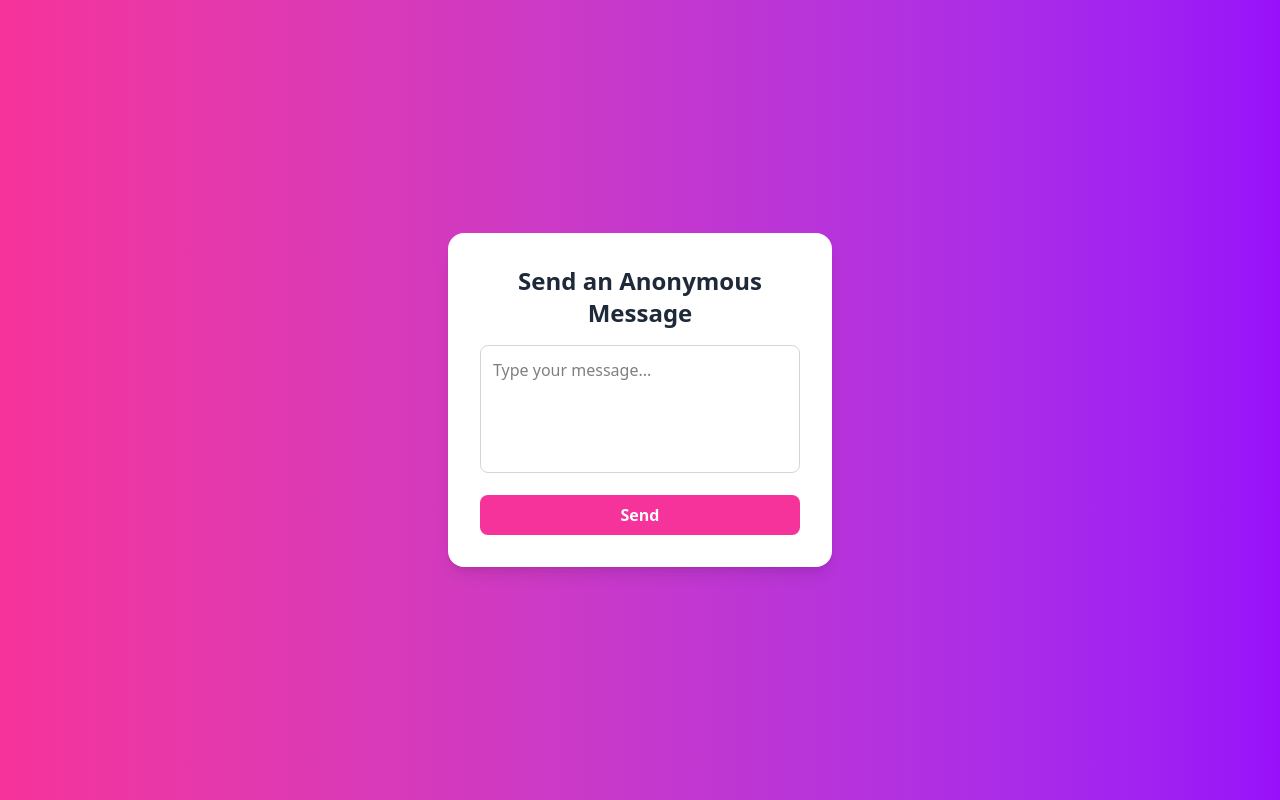
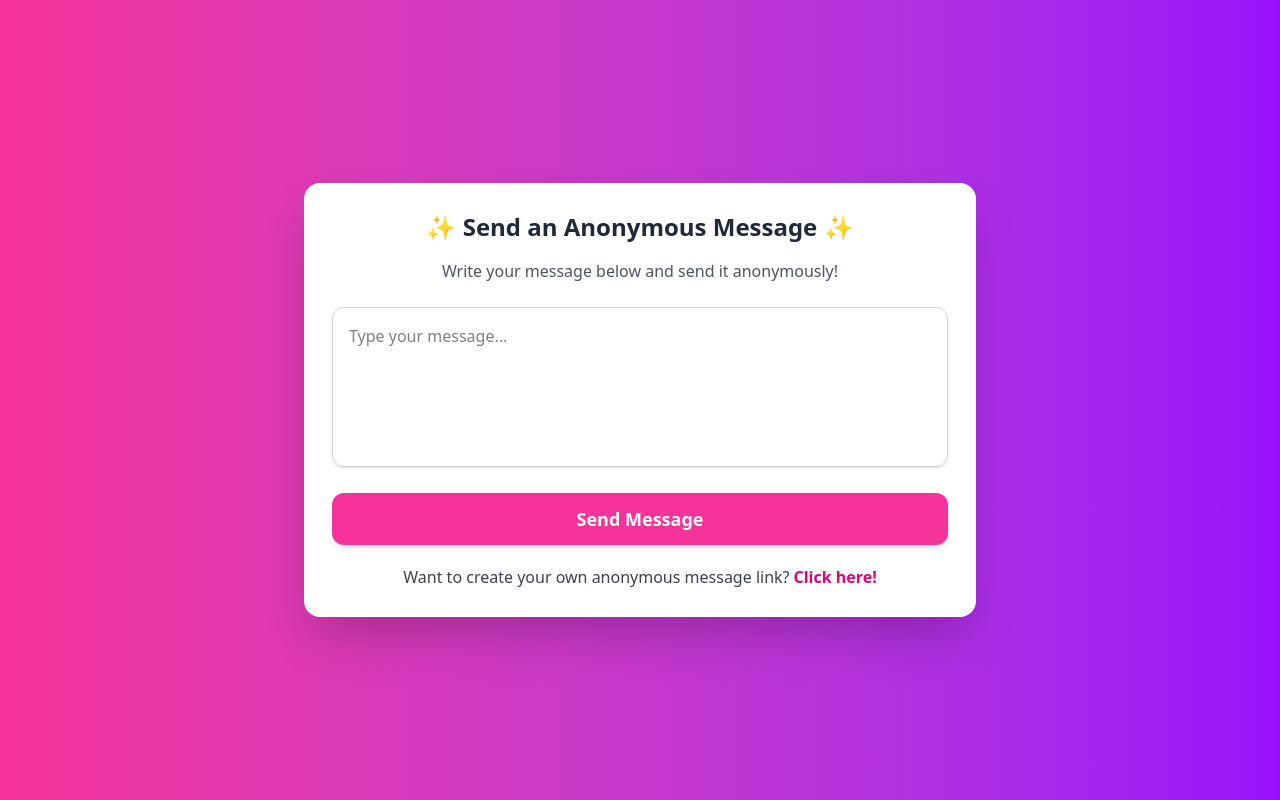
Before and after one commit to Kaif0506/anonymas-message, a React (Vite) app in the folder anonymous-messages/: page /user/1 in a window 1280 px wide. Built offline with nearby package versions, Linux system fonts and the light colour scheme.

Commit message:
all frontend almost complete

```diff
--- a/anonymous-messages/src/components/Dashboard.jsx
+++ b/anonymous-messages/src/components/Dashboard.jsx
@@ -172,7 +172,7 @@ const Dashboard = () => {
             {messageLink && (
               <div className="mt-4 p-4 bg-gray-100 rounded-lg">
                 <p className="text-gray-700 text-sm mb-2 font-[500]">
-                  Your Link
+                  Your Link now you can share this link with your friends.
                 </p>
                 <div className="flex items-center justify-between bg-white border border-gray-300 rounded-lg p-2">
                   <input
--- a/anonymous-messages/src/components/MessagesForm.jsx
+++ b/anonymous-messages/src/components/MessagesForm.jsx
@@ -1,75 +1,102 @@
 import React, { useState } from "react";
-import { useParams } from "react-router-dom";
+import { Link, useParams } from "react-router-dom";
 import { toast } from "react-toastify";
-
+import PulseLoader from "react-spinners/PulseLoader";
 
 const MessageForm = () => {
   const { userId } = useParams();
   const [message, setMessage] = useState("");
   const [responseMsg, setResponseMsg] = useState("");
-  const [isError, setIsError] = useState(false); // Track error state
+  const [loading, setLoading] = useState(false);
+  const [isError, setIsError] = useState(false);
 
-  // Function to send message
   const sendMessage = async () => {
+    if (!message.trim()) {
+      toast.error("You have to write something!");
+      setIsError(true);
+      setResponseMsg("You have to write something...");
+      return;
+    }
+
+    setLoading(true);
     try {
-      const response = await fetch("https://anonymas-message.onrender.com/api/send", {
-        method: "POST", // FIXED: POST should be a string
-        headers: {
-          "Content-Type": "application/json",
-        },
-        body: JSON.stringify({ userId, content: message }),
-      });
+      const response = await fetch(
+        "https://anonymas-message.onrender.com/api/send",
+        {
+          method: "POST",
+          headers: { "Content-Type": "application/json" },
+          body: JSON.stringify({ userId, content: message }),
+        }
+      );
 
       if (!response.ok) {
-        setResponseMsg("You have to write something...");
-        toast.error("You have to write something");
-        setIsError(true); // Set error state
+        toast.error("Failed to send message");
+        setIsError(true);
+        setResponseMsg("Failed to send message.");
+        setLoading(false);
         return;
       }
 
-      const data = await response.json();
-      console.log(data);
-      console.log(userId)
-
-      toast.success("Your message has been sent");
-      setIsError(false); // Reset error state
-      setMessage(""); // Clear textarea after sending
-
+      toast.success("Your message has been sent successfully!");
+      setMessage("");
+      setResponseMsg("");
+      setIsError(false);
     } catch (error) {
+      toast.error("Something went wrong, please try again.");
+      setIsError(true);
       setResponseMsg("Failed to send message.");
-      setIsError(true); // Set error state
-      console.error(error);
     }
+    setLoading(false);
   };
 
   return (
-    <div className="flex items-center justify-center min-h-screen bg-gradient-to-r from-pink-500 to-purple-600 px-4">
-      <div className="bg-white shadow-lg rounded-2xl p-8 w-96 text-center">
-        <h1 className="text-2xl font-bold text-gray-800 mb-4">
-          Send an Anonymous Message
+    <div className="flex items-center justify-center min-h-screen px-4 bg-gradient-to-r from-pink-500 to-purple-600">
+      <div className="bg-white shadow-2xl rounded-2xl p-7 w-full max-w-md sm:max-w-lg md:max-w-xl lg:max-w-2xl text-center">
+        <h1 className="text-xl sm:text-2xl font-bold text-gray-800 mb-4">
+          ✨ Send an Anonymous Message ✨
         </h1>
+        <p className="text-gray-600 mb-6 text-sm sm:text-base">
+          Write your message below and send it anonymously!
+        </p>
+
         <textarea
           placeholder="Type your message..."
           value={message}
           onChange={(e) => setMessage(e.target.value)}
-          className="w-full h-32 p-3 border border-gray-300 rounded-lg focus:outline-none focus:ring-2 focus:ring-pink-500 transition resize-none"
+          className="w-full h-40 p-4 border border-gray-300 rounded-xl focus:outline-none focus:ring-4 focus:ring-pink-400 transition resize-none shadow-sm text-sm sm:text-base"
         />
+
         <button
+          className={`mt-5 w-full text-white font-semibold py-3 rounded-xl shadow-md transition-transform transform hover:scale-105 sm:text-lg cursor-pointer ${
+            loading
+              ? "bg-pink-500/50 cursor-not-allowed opacity-50"
+              : "bg-pink-500 hover:bg-pink-600"
+          }`}
+          disabled={loading}
           onClick={sendMessage}
-          className="mt-4 w-full bg-pink-500 hover:bg-pink-600 text-white font-semibold py-2 rounded-lg transition cursor-pointer"
         >
-          Send
+          {loading ? (
+            <div className="flex gap-3 justify-center items-center">
+              <PulseLoader color="#fff" margin={2} size={8} />
+              <p className="text-gray-200 text-sm sm:text-base">Sending...</p>
+            </div>
+          ) : (
+            "Send Message"
+          )}
         </button>
 
         {responseMsg && (
-          <p
-            className={`mt-3 text-sm font-medium ${
-              isError ? "text-red-600" : "text-green-600"
-            }`}
-          >
+          <p className={`mt-3 text-sm sm:text-base font-medium ${isError ? "text-red-600" : "text-green-600"}`}>
             {responseMsg}
           </p>
         )}
+
+        <div className="text-center text-gray-700 mt-5 text-sm sm:text-base">
+          Want to create your own anonymous message link?
+          <Link to="/" className="text-pink-600 font-semibold hover:underline ml-1">
+            Click here!
+          </Link>
+        </div>
       </div>
     </div>
   );
```
